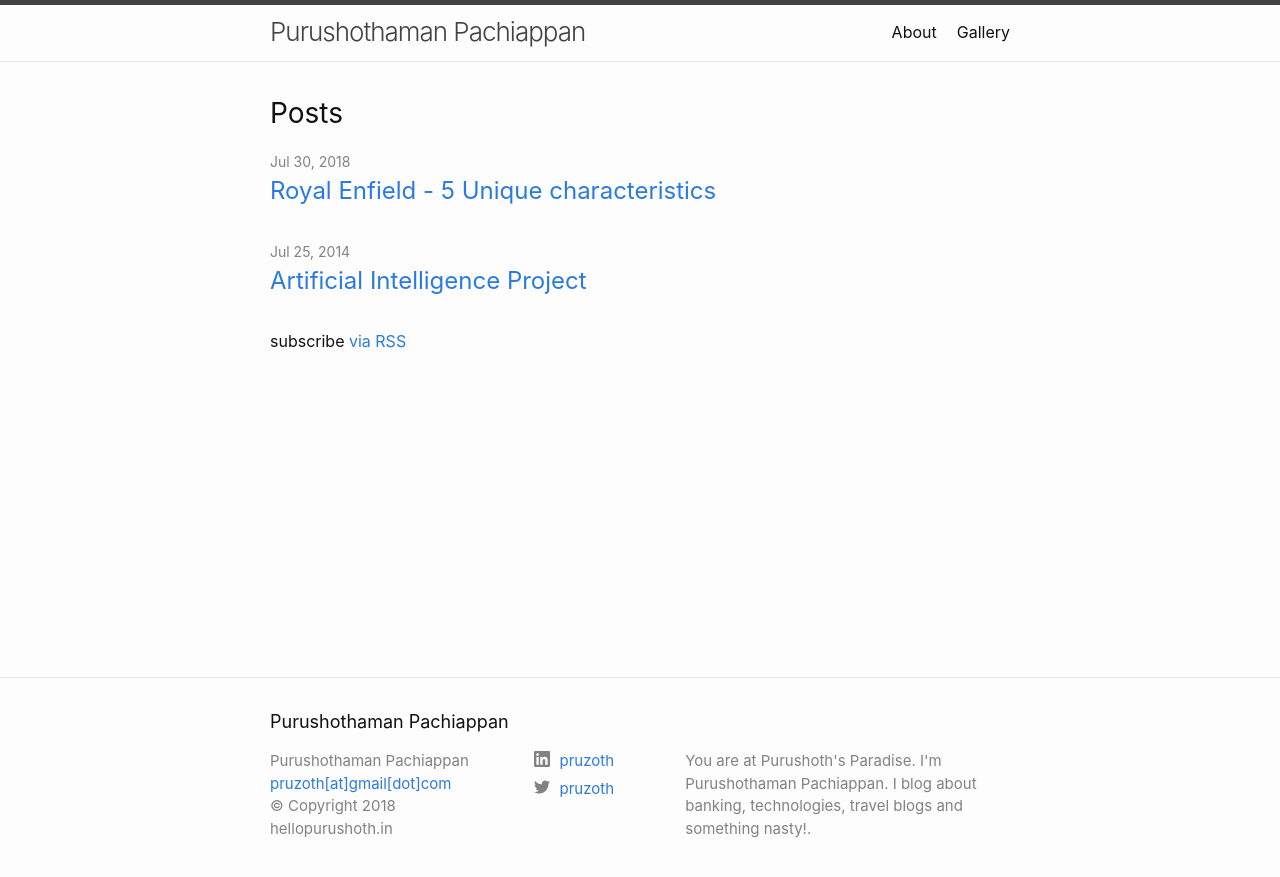
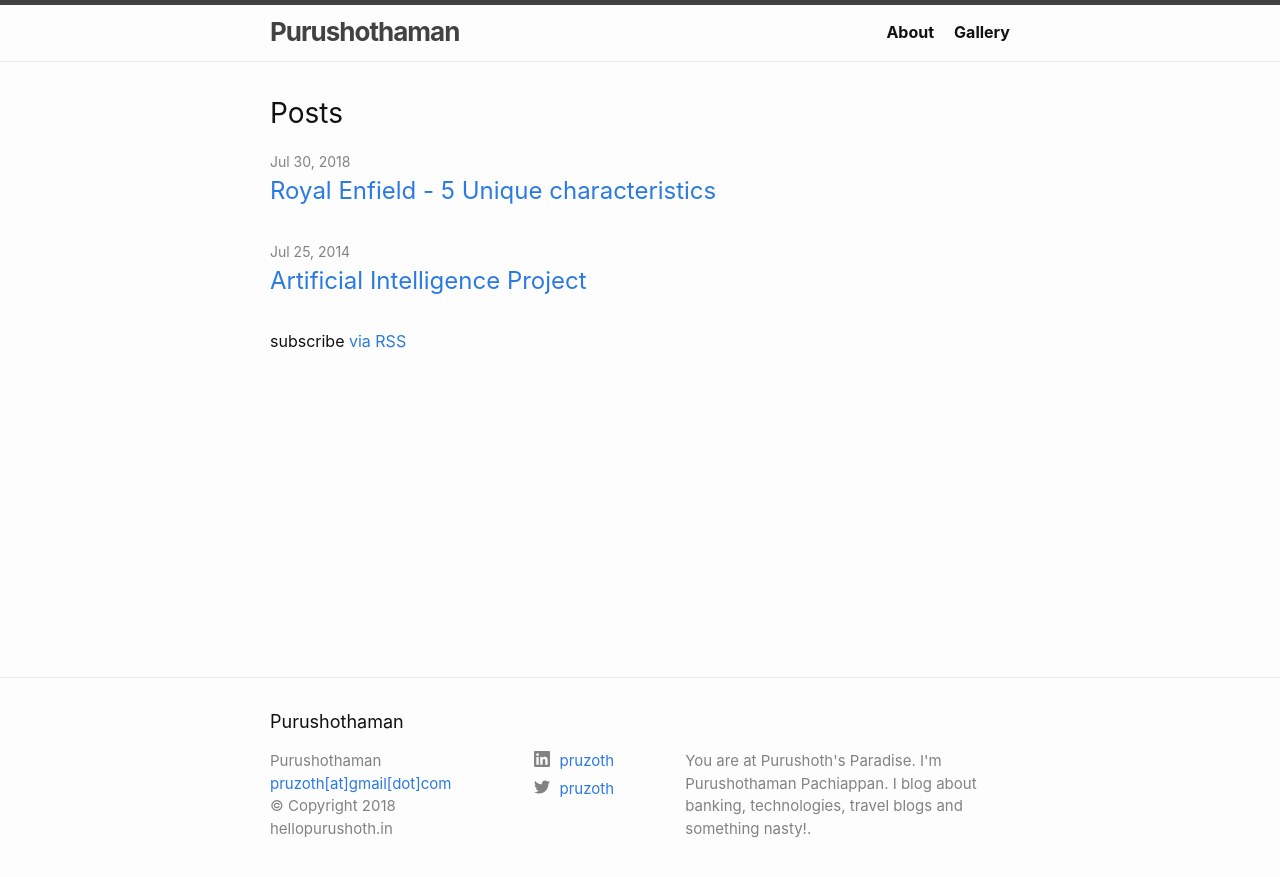
Before and after one commit to purushothblog/purushothblog.github.io, a Jekyll site: the page built from index.md, in a window 1280 px wide. Shown: the top 877 px of the page. Built offline with Jekyll 4.4.1, drawn with Linux system fonts in a browser that asks for light colours.

Commit message:
head font bold

```diff
--- a/_config.yml
+++ b/_config.yml
@@ -13,7 +13,7 @@
 # you will see them accessed via {{ site.title }}, {{ site.email }}, and so on.
 # You can create any custom variable you would like, and they will be accessible
 # in the templates via {{ site.myvariable }}.
-title: Purushothaman Pachiappan
+title: Purushothaman
 email: pruzoth[at]gmail[dot]com
 description: >- # this means to ignore newlines until "baseurl:"
   You are at Purushoth's Paradise. I'm Purushothaman Pachiappan. I blog about banking, technologies, travel blogs and something nasty!.
--- a/_layouts/default.html
+++ b/_layouts/default.html
@@ -5,9 +5,10 @@
 
 
   <body>
+    <strong>
 
     {%- include header.html -%}
-
+    </strong>
     <main class="page-content" aria-label="Content">
       <div class="wrapper">
         {{ content }}
--- a/_sass/minima/_layout.scss
+++ b/_sass/minima/_layout.scss
@@ -17,6 +17,7 @@
   letter-spacing: -1px;
   margin-bottom: 0;
   float: left;
+  font-weight: bold;
 
   &,
   &:visited {
```
